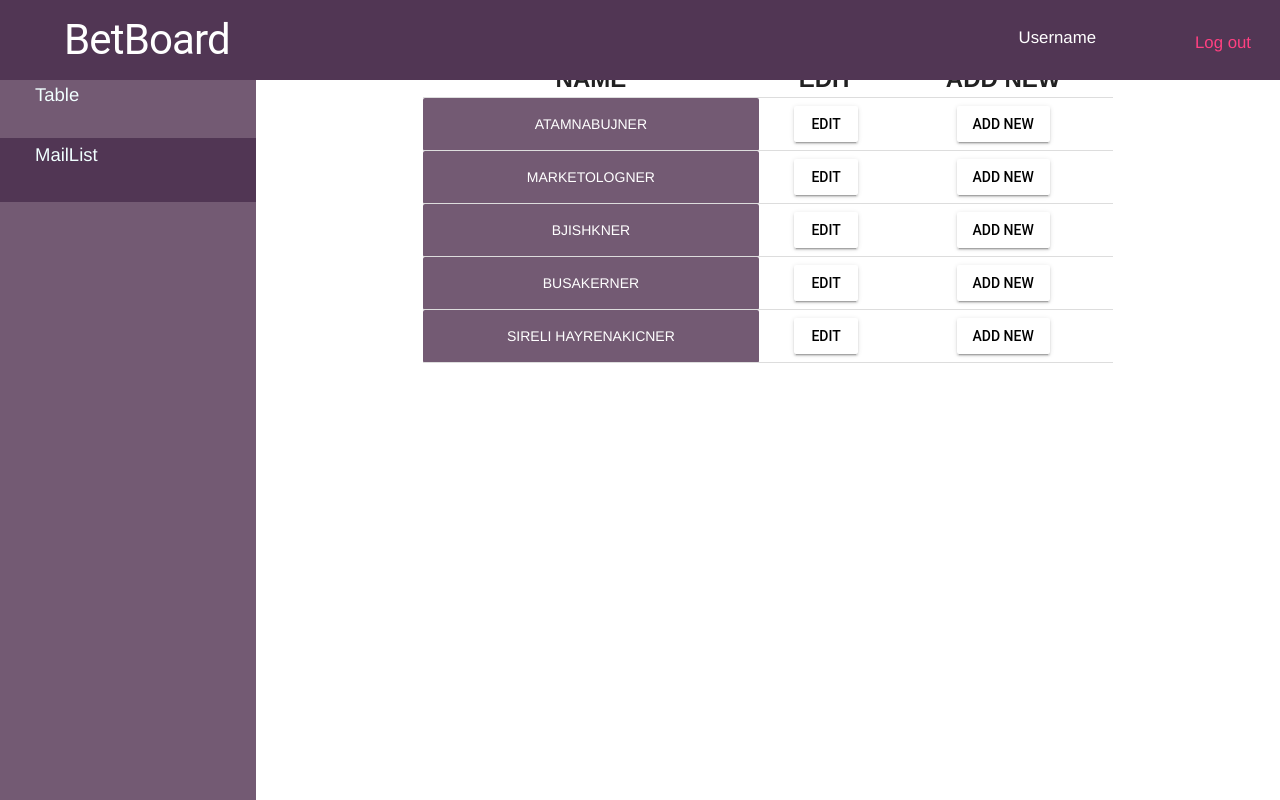
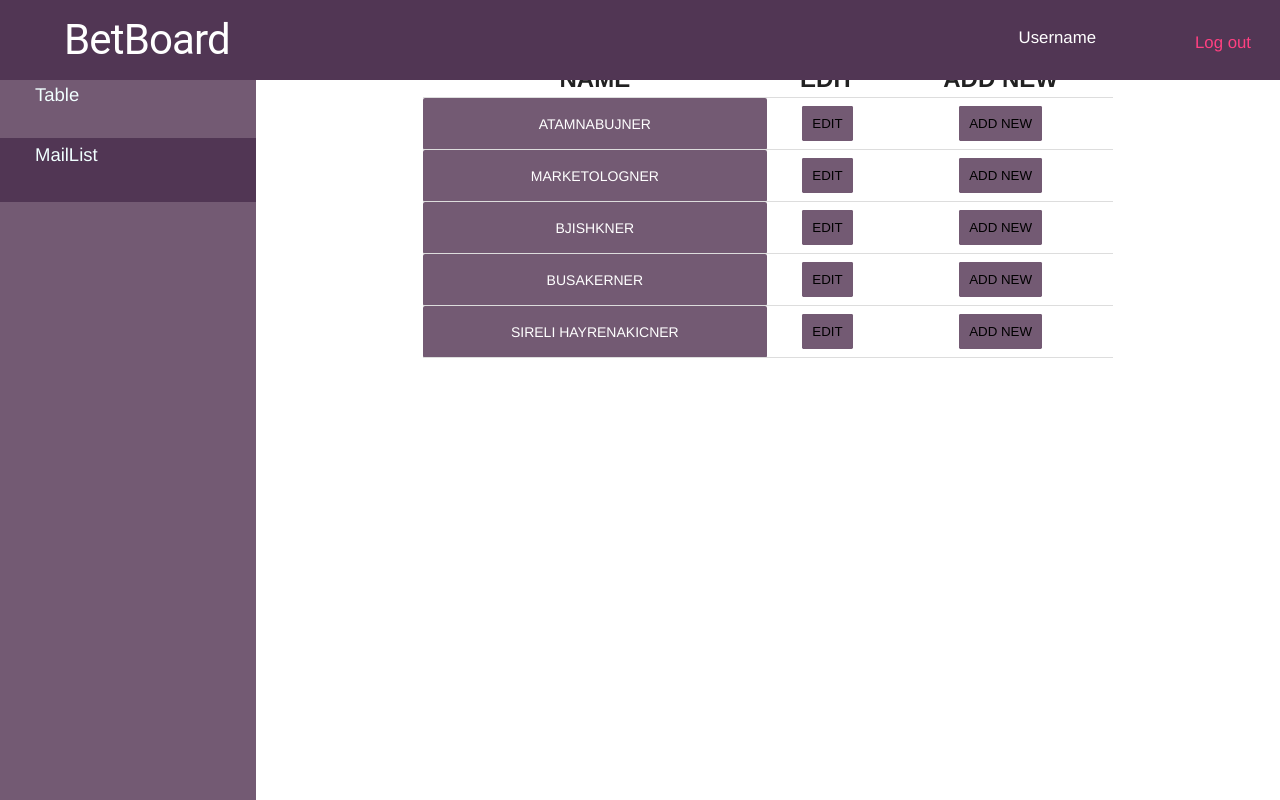
Before and after one commit to GitTat/FrontBetApp, a React (Create React App) app: page /#/addmailinglist in a window 1280 px wide. Built offline with nearby package versions, Linux system fonts and the light colour scheme.

Commit message:
mailing list button's css issues fixed

```diff
--- a/src/MailingLists/MailingLists.js
+++ b/src/MailingLists/MailingLists.js
@@ -45,8 +45,8 @@ class MailingLists extends Component {
         return (
             datab.map(function (value, key) {
                 return (<tr key={key} className="mail_row"><td className=" tabledata mailVal">{value}</td>
-                    <td className="tabledata"><button className="listbut mdl-button mdl-js-button mdl-button--raised" onClick={that.handleEdit.bind(that)}>EDIT</button></td>
-                    <td className="tabledata"><button onClick={that.handleAddNew.bind(that)} className="listbut mdl-button mdl-js-button mdl-button--raised">ADD NEW</button></td></tr>)
+                    <td className="tabledata"><button className="listbut btn_table" onClick={that.handleEdit.bind(that)}>EDIT</button></td>
+                    <td className="tabledata"><button onClick={that.handleAddNew.bind(that)} className="listbut btn_table">ADD NEW</button></td></tr>)
             })
         )
     }
--- a/src/StyleSheet/MailingLists.css
+++ b/src/StyleSheet/MailingLists.css
@@ -108,7 +108,18 @@
 }
 
 .listbut {
-	background: white;
+        padding: 10px;
+    color: black;
+
+    border-radius: .1rem;
+    border: 0px solid transparent;
+    -webkit-transition: .5s;
+    -o-transition: .5s;
+    transition: .5s;
+    cursor: pointer;
+    -webkit-box-shadow: 0 0px 0px 0 rgba(56,38,0,1);
+    box-shadow: 0 0px 0px 0 rgba(56,38,0,1);
+	background: #735a73;
 }
 
 .mailVal {
```
